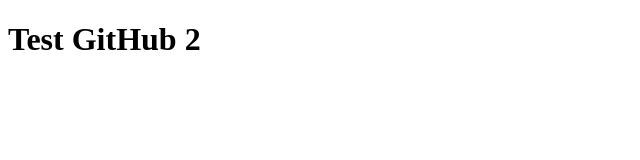
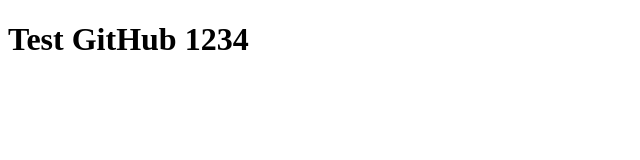
Before and after one commit to SiwakornTantiroj/Test1, a plain HTML site: page index.html in a window 1280 px wide. Shown: the full height of the page, 0-640 px from the left. Drawn offline with Linux system fonts and the light colour scheme.

Commit message:
update 1234

```diff
--- a/index.html
+++ b/index.html
@@ -6,6 +6,6 @@
     <title>Test</title>
 </head>
 <body>
-    <h1>Test GitHub 2</h1>
+    <h1>Test GitHub 1234</h1>
 </body>
 </html>
```
